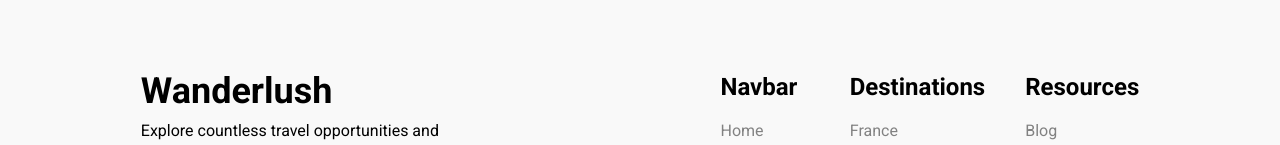
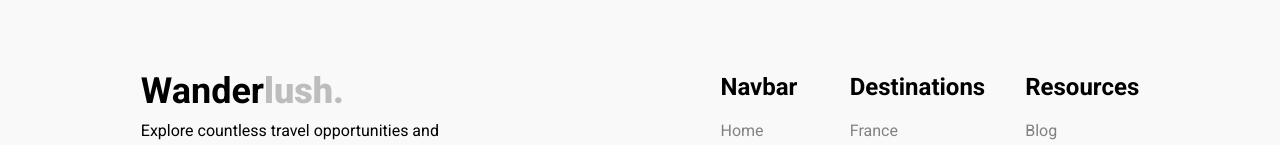
Before and after one commit to damar-glh/wanderlust, a website: page dist/Home.html in a window 1280 px wide. Shown: the part 3324-3469 px from the top of the page. Drawn offline with Linux system fonts and the light colour scheme.

Commit message:
ref: footer

```diff
--- a/dist/Home.html
+++ b/dist/Home.html
@@ -316,7 +316,7 @@
 <footer id="footer" class="py-16 bg-color-pallet-primary">
     <div class="container mx-auto flex flex-col md:flex-row justify-around">
         <div class="flex flex-col mb-7 md:mb-0 text-center md:text-left">
-            <div class="text-3xl md:text-4xl font-bold">Wanderlush</div>
+            <div class="text-3xl md:text-4xl font-bold">Wander<strong class="text-color-pallet-quaternary">lush.</strong></div>
             <p class="text-base mt-2">Explore countless travel opportunities and <br> create unforgettable memories.</p>
             <div class="flex gap-5 justify-center md:justify-start py-7">
                 <svg xmlns="http://www.w3.org/2000/svg" width="24" height="24" viewBox="0 0 24 24" fill="none" stroke="currentColor" stroke-width="2" stroke-linecap="round" stroke-linejoin="round" class="lucide lucide-twitter"><path d="M22 4s-.7 2.1-2 3.4c1.6 10-9.4 17.3-18 11.6 2.2.1 4.4-.6 6-2C3 15.5.5 9.6 3 5c2.2 2.6 5.6 4.1 9 4-.9-4.2 4-6.6 7-3.8 1.1 0 3-1.2 3-1.2z"/></svg>
```
